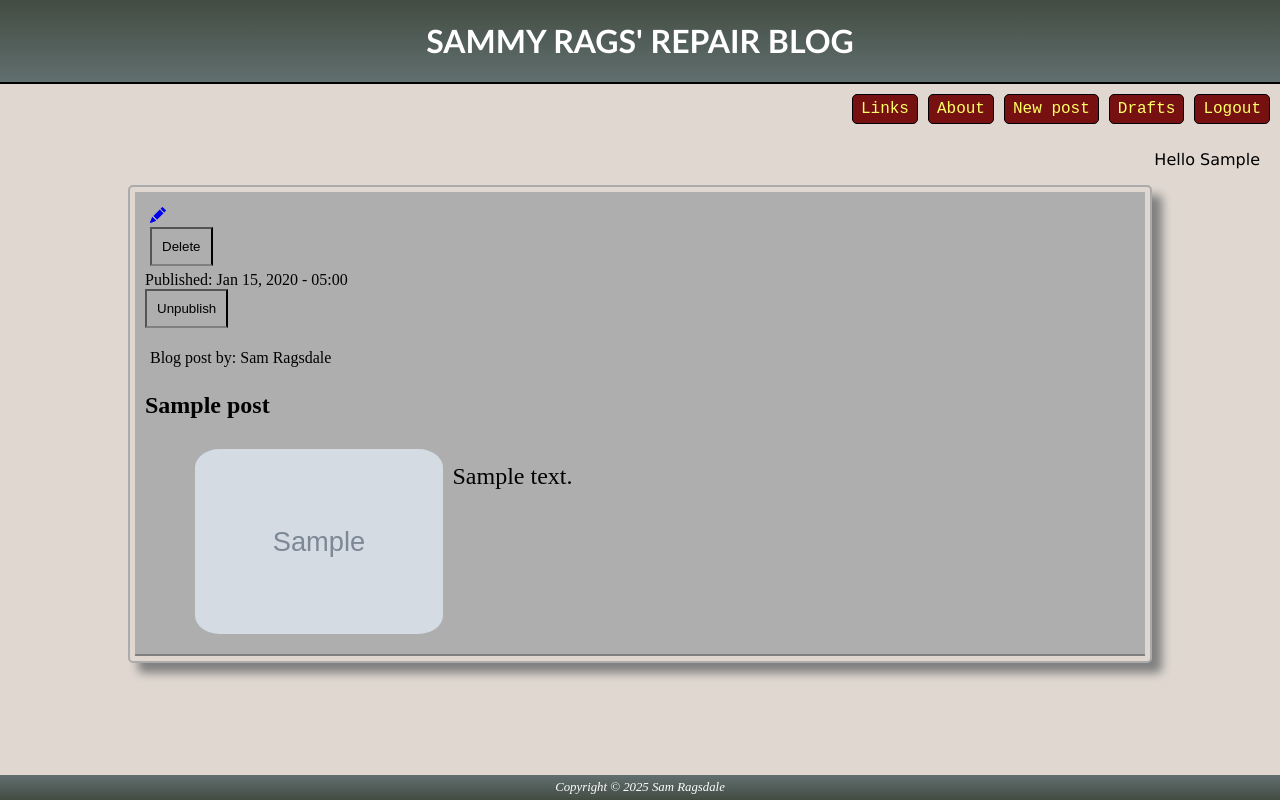
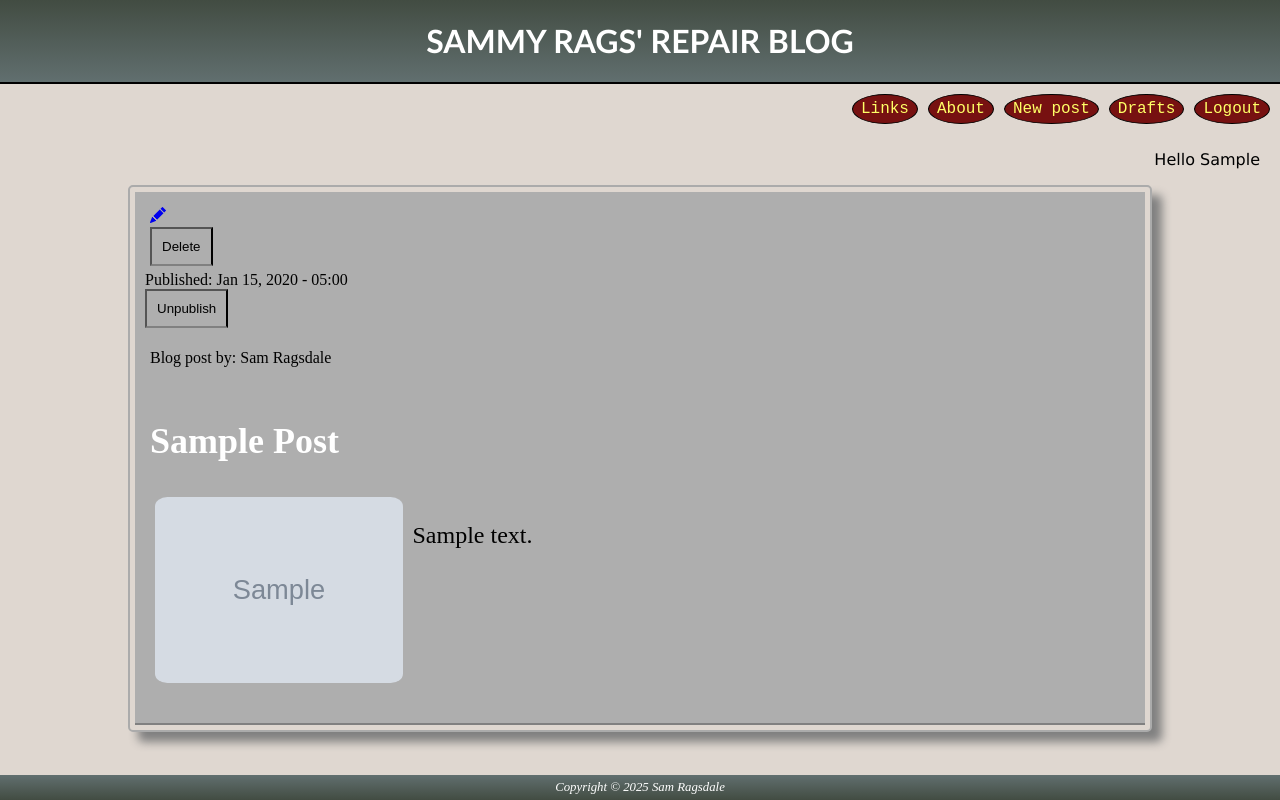
Before and after one commit to Sam-Rags/srrb, a Django app: page /post/1/ in a window 1280 px wide. Run offline with Django 5.2, Linux system fonts and the light colour scheme; a user stored in the database is signed in; tables that the repository leaves empty hold one stand-in row (values such as "Sample post"); grey boxes marked "Sample" are stand-in pictures.

Commit message:
css & html updates

```diff
--- a/ragsblog/static/css/blog.css
+++ b/ragsblog/static/css/blog.css
@@ -1,27 +1,26 @@
 * { box-sizing: border-box;}
 
-
-
 #postimage {
-    float: left; margin: 10px; border-radius: 10%;
-    height: 25%; width: 25%; margin-left: 50px;
+    float: left; margin: 30px 10px; border-radius: 5%;
+    height: 25%; width: 25%;
         }
 
 .clearfix::after { content: ""; clear: both; display: table; }
 
 .linktitle { color: #FFF;
-                text-transform: capitalize; }
+                text-transform: capitalize;
+                 }
 
 .posttitle { text-decoration: none;
                 text-transform: capitalize;
                 color: #FFF;
+                margin-left: 50px;
+                font-size: 1.5em;
          }
 
 .posttitle:link { color: #FFF }
 .posttitle:visited { color: #FFF }
 .posttitle:hover { color: #FFBBBB;}
-
-
 
 .header { display: flex;
         background-image: linear-gradient(#424C42, #616f6f);
@@ -65,7 +64,8 @@
 
 .footer p { margin: 0; }
 
-.posttext { padding: 20px; font-size: 1.5em; }
+.posttext { padding: 20px; font-size: 1.5em;
+        line-height: 2em; }
 
 .aboutme { margin: 10px;
         box-shadow: 10px 10px 10px gray;
@@ -79,7 +79,7 @@
 
 .abouttxt { margin: 10px;
         margin-top: 50px;
-        font-size: 1.1em;
+        font-size: 1.5em;
         line-height: 2em;
         color: #771111;
         }
@@ -93,6 +93,9 @@
 
 .abouttitle div { font-size: 1.5em;
                 margin: 0;
+                margin-left: 10px;
+                color: #771111;
+                font-weight: bold;
                 }
 
 .nav-flex { display: flex;
@@ -108,20 +111,21 @@
                 text-decoration: none;
                 margin-right: 10px;
                 font-family: 'Courier New', Courier, monospace;
-                font-size: 16px; }
+                font-size: 16px;
+                border-radius: 50%; }
 
 .nav-flex a:link { color: #ffff66; background-color: #771111; }
 .nav-flex a:visited { color: #ffff66; }
-.nav-flex a:hover { color: #FFF; }
+.nav-flex a:hover { color: #FFF; box-shadow: 1px 1px 1px 1px #771111; }
 .nav-flex button { color: #ffff66; background-color: #771111;
-                        border-radius: 5px; padding: 5px 8px;
+                        border-radius: 50%; padding: 5px 8px;
                         margin-right: 10px; border: 1px solid black;
                         font-family: 'Courier New', Courier, monospace;
                         font-size: 16px; }
 
 .nav-flex button:link { color: #ffff66; background-color: #771111;}
 .nav-flex button:visited { color: #ffff66; }
-.nav-flex button:hover { color: #FFF; }
+.nav-flex button:hover { color: #FFF; box-shadow: 1px 1px 1px 1px #771111; }
 
 #wrapper { display: flex;
         align-items: center;
@@ -142,12 +146,40 @@
         padding: 10px;
         border-bottom: 2px solid gray; }
 
+.post h2 { margin: 0;
+        padding: 5px; }
+
 .actions { padding: 5px; }
 .author { padding: 5px;
         justify-content: center; }
-.date { padding-top: 5px;
-        justify-content: flex-end; }
+.date { text-align: right; }
 
 .title {
-        align-items: center;
-        justify-content: center; }
+        font-weight: bold;
+        color: #fff; }
+
+.newpost { display: grid;
+        padding: 5px; }
+
+#id_title { margin: 5px; }
+#id_text { margin: 5px; }
+.newpostsave { width: 50px;
+        margin-top: 5px; }
+
+.links { font-family: 'Courier New', Courier, monospace;
+        font-size: 2em;
+        text-decoration: none;
+        width: min-content;
+        text-align: center;
+        background-color: #000;
+        border-radius: 50%;
+        margin: 10px 5px 0;
+        padding: 0 5px;
+        box-shadow: 1px 1px 1px 1px #771111;
+        }
+
+/* p { color: #fff; }         */
+
+.links:link {color: #ffff66;}
+.links:visited { color: #ffff66; background-color: #AEAEAE;}
+.links:hover { color: #fff; background-color: #771111; }
--- a/ragsblog/templates/about.html
+++ b/ragsblog/templates/about.html
@@ -2,7 +2,7 @@
 
 {% block content %}
 <img src="\media\kitten.jpg" width="256" height="170" class="aboutme">
-<h2 class="abouttitle"><div>A</div>bout me</h2>
+<h2 class="abouttitle"><div>A</div>bout<div> M</div>e</h2>
 <p class="abouttxt">
     A skilled mechanic is someone with a deep understanding of how machines work.
     They have the ability to diagnose, repair, and maintain a wide range of vehicles and mechanical systems.
--- a/ragsblog/templates/base.html
+++ b/ragsblog/templates/base.html
@@ -14,7 +14,7 @@
 </header>
 <nav class="nav-flex">
 
-    <a href="{% url 'links' %}"><span class="links">Links</span></a>
+    <a href="{% url 'links' %}"><span class="linkspage">Links</span></a>
     <a href="{% url 'about' %}"><span class="about">About</span></a>
     {% if user.is_authenticated %}
         <a href="{% url 'post_new' %}" class="new-post-draft"><span class="newPost">New post</span></a>
--- a/ragsblog/templates/links.html
+++ b/ragsblog/templates/links.html
@@ -6,14 +6,14 @@
     Useful Links:
 </h2>
 
-<a href="https://www.google.com" target="_blank">Google</a>
+<a class="links" href="https://www.google.com" target="_blank">google.com</a>
 <p>Google helps users find information, access services, and connect with others through its search engine.</p>
 <br>
 
-<a href="https://www.rockauto.com" target="_blank">Rock Auto</a>
+<a class="links" href="https://www.rockauto.com" target="_blank">rockauto.com</a>
 <p>RockAuto.com is an online retailer offering auto parts and accessories with wide selection and affordable prices.</p>
 <br>
-<a href="https://www.youtube.com" target="_blank">YouTube</a>
+<a class="links" href="https://www.youtube.com" target="_blank">youtube.com</a>
 <p>Ugh, YouTube is like, the *only* place where I can escape and watch everything forever!
 <br>
 </p>
--- a/ragsblog/templates/post_detail.html
+++ b/ragsblog/templates/post_detail.html
@@ -31,7 +31,7 @@
         {% endif %}
         <div class="clearfix">
             <p class="author">Blog post by: Sam Ragsdale</p>
-        <h2 class="title">{{ post.title }}</h2>
+        <a href="\" class="posttitle"><h2 class="title">{{ post.title }}</h2></a>
 
         {% for image in images %}
         <img id="postimage" src="{{ image.image.url }}" alt="words">
--- a/ragsblog/templates/post_edit.html
+++ b/ragsblog/templates/post_edit.html
@@ -8,7 +8,7 @@
 </head>
 {% block content %}
 <body>
-    <form method="POST" enctype="multipart/form-data">
+    <form class="newpost" method="POST" enctype="multipart/form-data">
         {% csrf_token %}
         {% for field in form %}
             {{ field }}
@@ -17,7 +17,7 @@
         {% for form in imageform %}
             {{ form }}
         {% endfor %}
-        <button type="Submit">Save</button>
+        <button class="newpostsave" type="Submit">Save</button>
     </form>
 
 </body>
```
